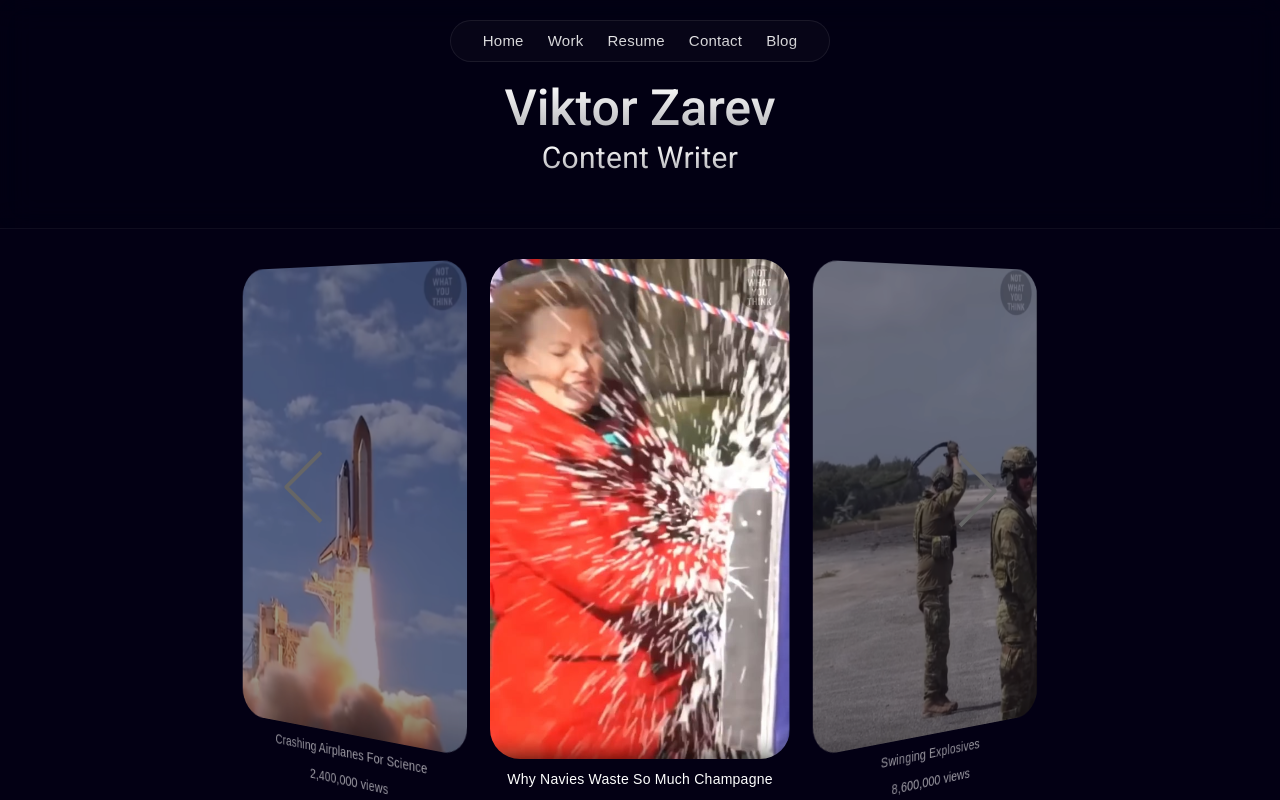
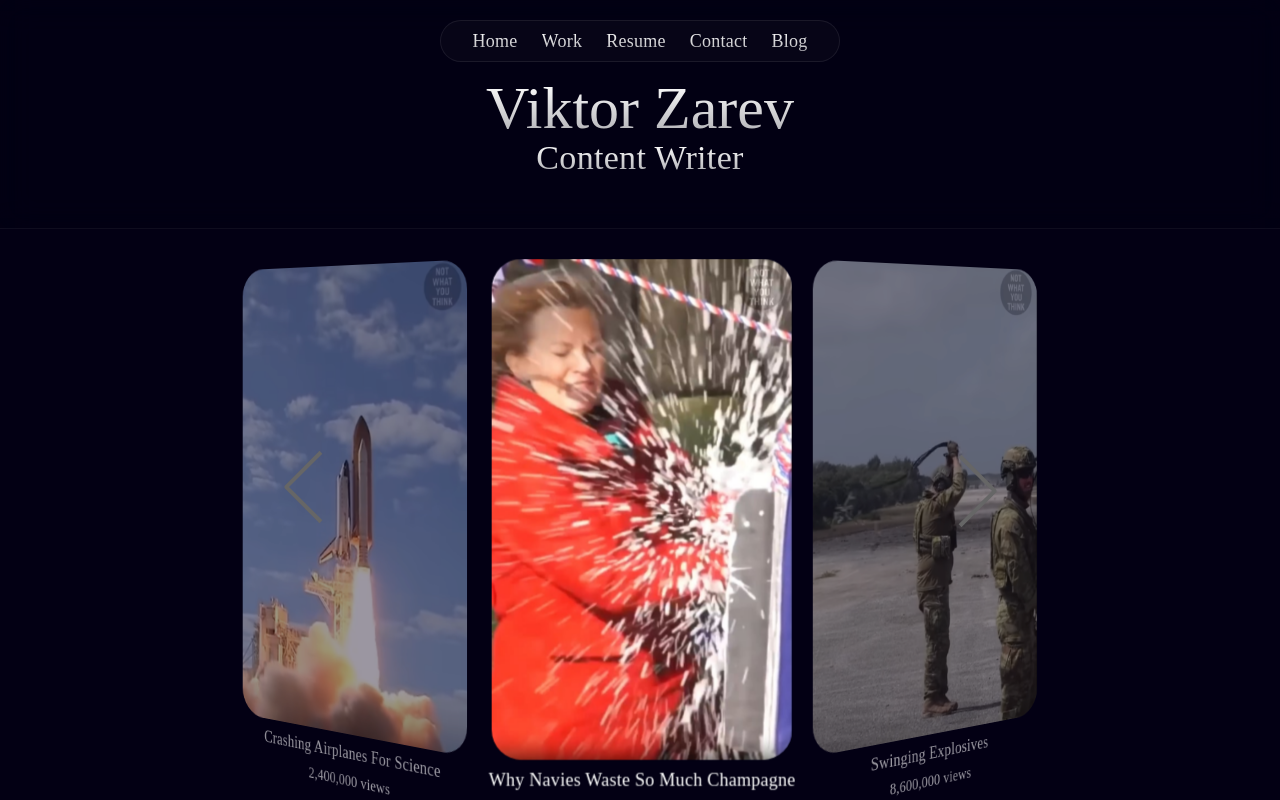
Before and after one commit to jeanmichelthompson/zarev-portfolio-app, an Angular app: page /home in a window 1280 px wide. Built offline with nearby package versions, Linux system fonts and the light colour scheme.

Commit message:
font changes

```diff
--- a/src/app/app.component.css
+++ b/src/app/app.component.css
@@ -6,7 +6,7 @@
   height: 100vh;
   overflow-x: hidden;
   background-color: #030014;
-  font-family: 'Poppins', sans-serif;
+  font-family: 'EB Garamond', serif;
   /* background: rgb(156, 156, 189);
   background: radial-gradient(
     circle,
--- a/src/app/contact/contact.component.css
+++ b/src/app/contact/contact.component.css
@@ -8,7 +8,7 @@
 .contact-content {
   width: 300px;
   height: 150px;
-  font-family: 'Poppins', sans-serif;
+  font-family: 'EB Garamond', serif;
   text-align: center;
   color: transparent;
   background: linear-gradient(180deg,#fff 0%,rgba(255,255,255,.7) 100%);
--- a/src/app/header/header.component.css
+++ b/src/app/header/header.component.css
@@ -5,13 +5,14 @@
   color: transparent;
   backdrop-filter: blur(16px);
   background: rgba(3,0,20,.08);
-  font-family: 'Poppins', sans-serif;
+  font-family: 'EB Garamond', serif;
   border-bottom: 1px solid rgba(255,255,255,.05);
   padding-bottom: 40px;
 }
 
 .header-container h1 {
-  font-size: 50px;
+  font-family: 'EB Garamond', serif;
+  font-size: 60px;
   margin-top: 20px;
   margin-bottom: 10px;
   font-weight: 500;
@@ -20,8 +21,10 @@
 }
 
 .header-container h3 {
-  font-size: 30px;
+  font-family: 'EB Garamond', serif;
+  font-size: 34px;
   margin-top: 0;
+  font-weight: 400;
 }
 
 .header-container h3, h1 {
@@ -34,7 +37,7 @@
   display: flex;
   align-content: center;
   justify-content: center;
-  font-size: 15px;
+  font-size: 18px;
   font-weight: 500;
 }
 
--- a/src/app/header/header.component.html
+++ b/src/app/header/header.component.html
@@ -5,7 +5,7 @@
       <li routerLink="/work">Work</li>
       <li routerLink="/resume">Resume</li>
       <li routerLink="/contact">Contact</li>
-      <a href="https://wordpress.org/" target="_blank"><li>Blog</li></a>
+      <a href="" target="_blank"><li>Blog</li></a>
     </ul>
   </div>
   <h1>Viktor Zarev</h1>
--- a/src/app/home/about/about.component.css
+++ b/src/app/home/about/about.component.css
@@ -15,11 +15,17 @@
   text-align: center; /* Centers the text horizontally */
   background:rgba(255,255,255,.02);
   border: 1px solid rgba(255,255,255,.08);
-  border-radius: 20%;
+  border-radius: 15px;
+}
+
+.about-text h2 {
+  font-family: 'EB Garamond', serif;
+  font-size: 30px;
 }
 
 .about-text p {
   color: lightgray;
+  font-size: 20px;
 }
 
 .about-image {
--- a/src/app/home/carousel-b/carousel-b.component.css
+++ b/src/app/home/carousel-b/carousel-b.component.css
@@ -3,7 +3,7 @@
 }
 
 body {
-  font-family: sans-serif;
+  font-family: 'EB Garamond', serif;
   text-align: center;
 }
 
@@ -61,11 +61,15 @@ body {
   margin-top: 10px;
   text-align: center;
   color: white;
-  font-family: 'Poppins', sans-serif;
+  font-family: 'EB Garamond', serif;
+}
+
+.carousel__cell-viewcount {
+  font-size: 16px;
 }
 
 .carousel__cell-title {
-  font-size: 14px;
+  font-size: 18px;
   font-weight: 500;
 }
 
--- a/src/app/resume/resume.component.css
+++ b/src/app/resume/resume.component.css
@@ -40,7 +40,7 @@
   width: 200px;
   border-radius: 10px;
   display: block;
-  font-family: 'Poppins', sans-serif;
+  font-family: 'EB Garamond', serif;
 }
 
 .btn-grad:hover {
--- a/src/app/work/work.component.css
+++ b/src/app/work/work.component.css
@@ -1,6 +1,6 @@
 .work-list {
   display: flex;
-  font-family: 'Poppins', sans-serif;
+  font-family: 'EB Garamond', serif;
   justify-content: center;
   flex: 1 1 100%;
   width: auto;
--- a/src/styles.css
+++ b/src/styles.css
@@ -3,3 +3,4 @@
 html, body { height: 100%; }
 body { margin: 0; font-family: Roboto, "Helvetica Neue", sans-serif; }
 @import url('https://fonts.googleapis.com/css2?family=Poppins:wght@400;500&display=swap');
+@import url('https://fonts.googleapis.com/css2?family=EB+Garamond:wght@400;500&display=swap');
```
